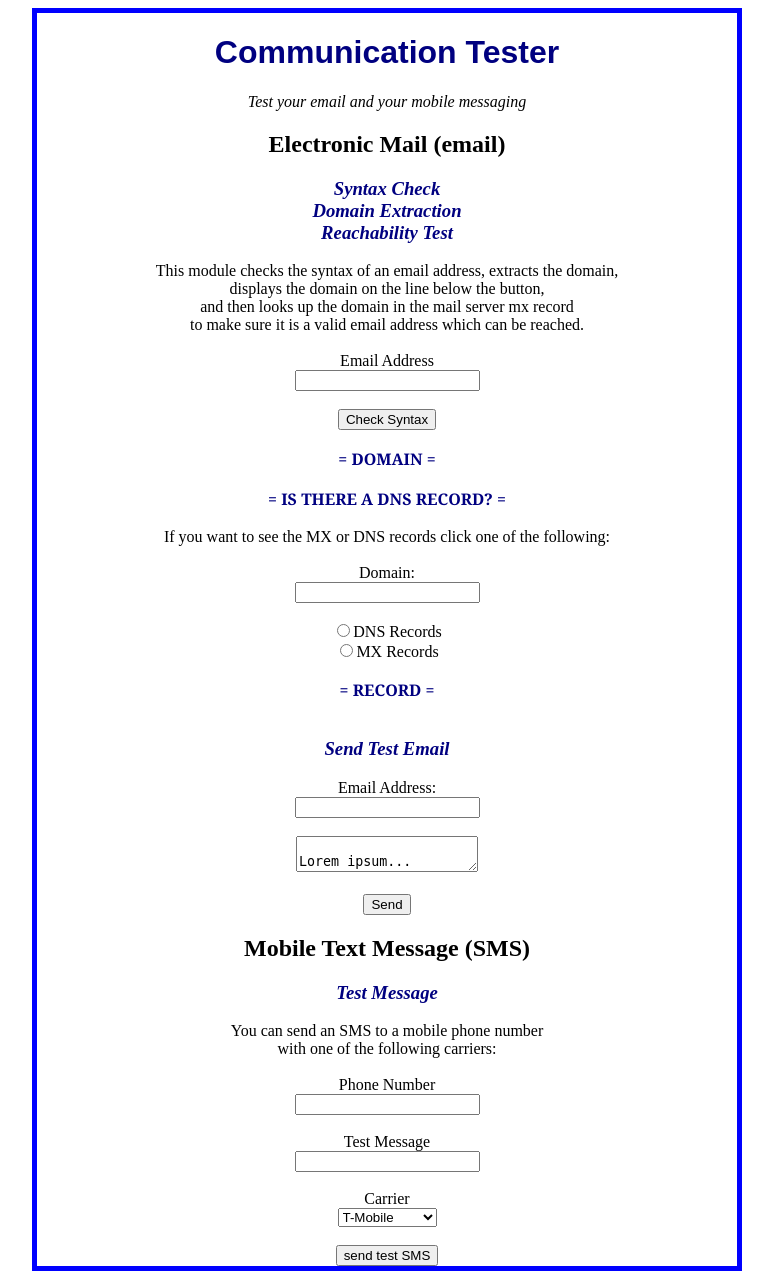
After one commit to jonathanhaver1/p3.bluerskies.biz, a PHP site: page /EmailAnalyzer.php in a window 1280 px wide. The commit adds this page. Shown: the whole page, without its empty margins (253-1026 px from the left). Run offline with PHP 8.4, Linux system fonts and the light colour scheme; some libraries are stand-ins or nearby versions.

Commit message:
massive changes: email test, DNS and MX record lookup work now :-) :-) :-)

```diff
--- a/EmailAnalyzer.js
+++ b/EmailAnalyzer.js
@@ -25,11 +25,11 @@ function checkSyntax(){
 		alert ("This email address is valid")
 	}
 
-	alert (emailString)
+	// extract domain
+	var emailDomain = emailString.replace(/.*@/, "")
+  document.getElementById('domainName').innerHTML=emailDomain
 
-	// extract domain
-	var domain = emailString.replace(/.*@/, "")
-	$( "#domain" ).append( $( domain ) );
+  mx_lookup (emailDomain)
 
  }
 
@@ -37,24 +37,63 @@ function checkSyntax(){
 //--------------------------------------------------------------------------------------
 //----------------------- MX LLOKUP ---------------------------------------------------
 
-function mx_lookup () {
+function mx_lookup (domainName) {
 
-  var domainName = document.mxForm.domainName
+  alert(domainName)
 
-  alert (domainName.value)
+   $.ajax({
+        type: "POST",
+        url: "lookup_dns.php",
+        data: {domainString: domainName.toString()},
+        cache: false,
 
-    $.ajax({
-        type: 'post',
-        url: 'lookup_dns.php',
-        success: function(response) {
+        success: function(response){
+            $('#mxRecordExists').html(response);
 
-            alert(response);
-        },
-        data: {
-            domain: domainName.value,
-        },
+        }
     });
-};
+}
+
+
+function dns_record (domainName) {
+
+    dn = domainName.value
+    alert("Looking up the DNS record for "+ dn)
+
+
+   $.ajax({
+        type: "POST",
+        url: "dns_record_lookup.php",
+        data: {domainString: dn},
+        cache: false,
+
+        success: function(response){
+            $('#record').html(response);
+
+        }
+    });
+}
+
+function mx_record (domainName) {
+
+    dn = domainName.value
+    alert("Looking up the MX Record for " + dn)
+
+   $.ajax({
+        type: "POST",
+        url: "mx_record_lookup.php",
+        data: {domainString: dn},
+        cache: false,
+
+        success: function(response){
+            $('#record').html(response);
+
+        }
+    });
+}
+
+
+
 
 
 //------------------------------------------------------------------------------------
--- /dev/null
+++ b/EmailAnalyzer.php
@@ -0,0 +1,92 @@
+<!DOCTYPE HTML>
+ <html>
+
+	 <head>
+
+
+	 	<link rel="stylesheet" type="text/css" href="generalStyle.css">
+		<script type="text/javascript" src="EmailAnalyzer.js"></script>
+		<script type="text/javascript" src="https://ajax.googleapis.com/ajax/libs/jquery/1.10.2/jquery.min.js"></script>
+
+
+	</head>
+
+	<body>
+
+		<h1>Communication Tester</h1>
+		<i>Test your email and your mobile messaging</i><br>
+
+		<h2>Electronic Mail (email)</h2>
+
+		<h3>Syntax Check<br>
+			Domain Extraction<br>
+			Reachability Test</h3>
+
+		<span id = "description">This module checks the syntax of an email address, extracts the domain,<br>
+			displays the domain on the line below the button,<br>
+			and then looks up the domain in the mail server mx record<br>
+			to make sure it is a valid email address which can be reached.</span><span>
+
+		<form name="emailForm" method="post" action="#"><br>
+
+				Email Address<br>
+				<input type="text" name="emailAddress" id="emailAddress"><br><br>
+			  	<input type="button" name="Button" value="Check Syntax" onClick ="checkSyntax()">
+			  <br><br>
+		</form>
+
+		<span style ="color: navy; font:bold 16px Georgia, serif;">= DOMAIN =</span><br><div id = "domainName"></div><br>
+		<span style ="color: navy; font:bold 16px Georgia, serif;">= IS THERE A DNS RECORD? =</span><br> <div id = "mxRecordExists"></div><br>
+
+		If you want to see the MX or DNS records click one of the following:<br><br>
+
+		<form>
+			Domain:<br>
+			<input type='text' id='emailDomain' name='emailDomain'><br><br>
+			<input type="radio" name="records" onclick="dns_record(emailDomain)" value="DNS Records">DNS Records<br>
+			<input type="radio" name="records" onclick="mx_record(emailDomain)" value="MX Record">MX Records<br><br>
+		</form>
+
+		<span style ="color: navy; font:bold 16px Georgia, serif;">= RECORD =</span><br> <div id = "record"></div><br>
+
+
+	 <h3>Send Test Email</h3>
+
+	 	<form>
+		    <label for='emailAddress'>Email Address:</label><br>
+			<input type='text' id='emailAddress' name='emailAddress'><br><br>
+			 <textarea id="message">
+		    Lorem ipsum...
+			</textarea><br><br>
+			<button onclick="sendEmil(toAddress, textMail); return false">Send</button>
+		</form>
+
+
+	<h2>Mobile Text Message (SMS)</h2>
+
+	<h3>Test Message</h3>
+
+	You can send an SMS to a mobile phone number<br>
+	with one of the following carriers:<br><br>
+
+	<form name="smsForm" method="post" action="#" onSubmit="return sendTextMessage()">
+		Phone Number<br>
+   		<input type='number' name='phoneNumber' id='phoneNumber'><br><br>
+   		Test Message<br>
+   		<input type='text' name='message' id='message'><br><br>
+   		Carrier<br>
+   		<select name="carrier">
+		   	<option value="1">T-Mobile
+			<option value="2">Virgin Mobile
+			<option value="3">Cingular
+			<option value="4">Sprint
+			<option value="5">Verizon
+			<option value="6">Nextel
+		</select><br><br>
+
+		<input type="submit" name="Submit" Value="send test SMS">
+	</form>
+
+		</body>
+
+ </html>
--- a/generalStyle.css
+++ b/generalStyle.css
@@ -1,6 +1,20 @@
+
 body {
 	text-align: center;
 	border: 5px solid blue;
+	max-width: 700px;
+	margin-left: auto;
+	margin-right: auto;
+}
+
+h1 {
+	color: navy;
+	font-family: arial;
+}
+
+h3 {
+	font-style: italic;
+	color: navy;
 }
 
 #domain {
@@ -11,4 +25,7 @@ body {
 	border:5px solid blue;
 	text-align: center;
 	}
-}
+
+#description {
+ max-width: 30px;
+ }
```
Also changed, not shown: dns_record_lookup.php (added, +7 -0 lines), lookup_dns.php (+7 -2 lines), mx_record_lookup.php (added, +7 -0 lines).
